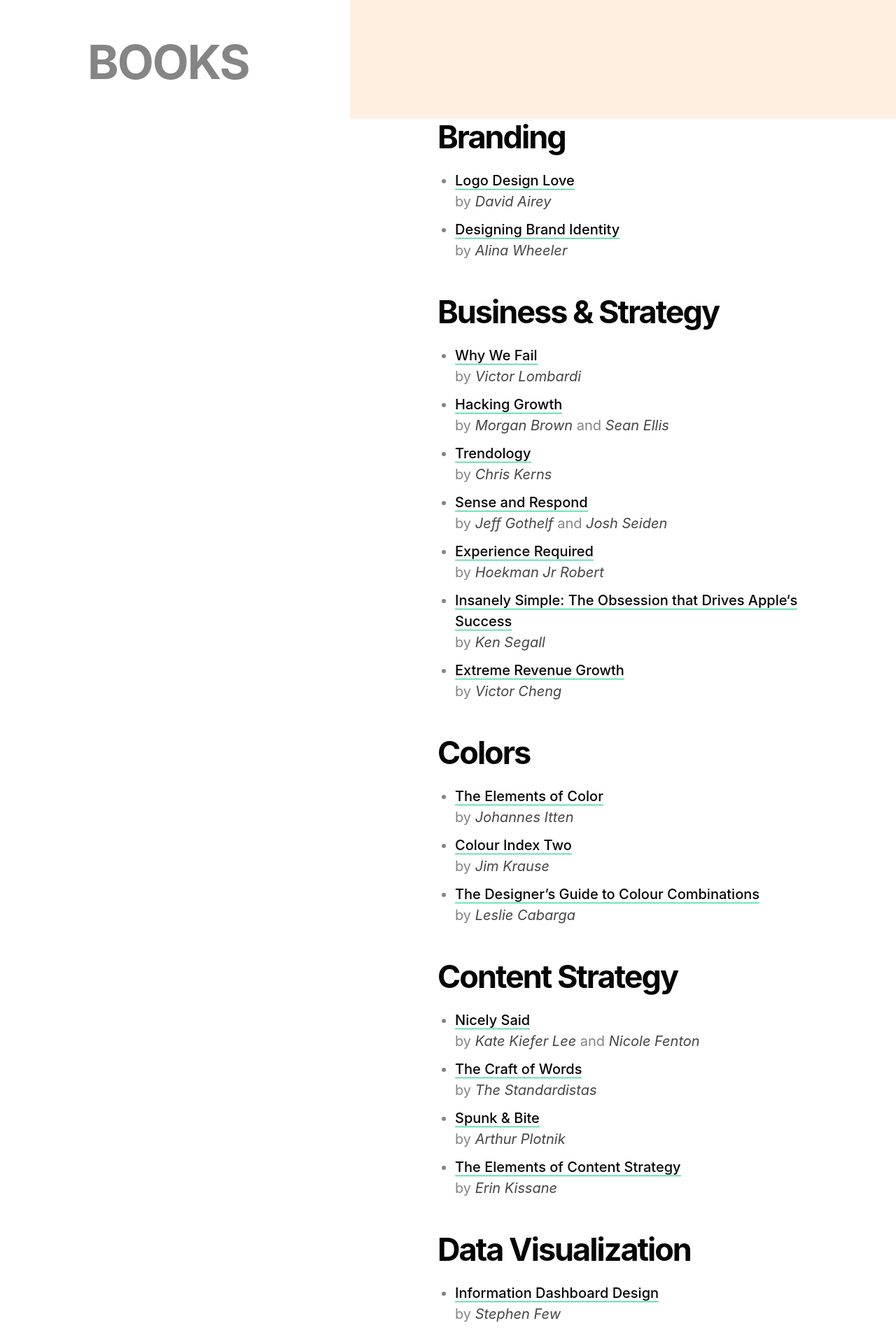
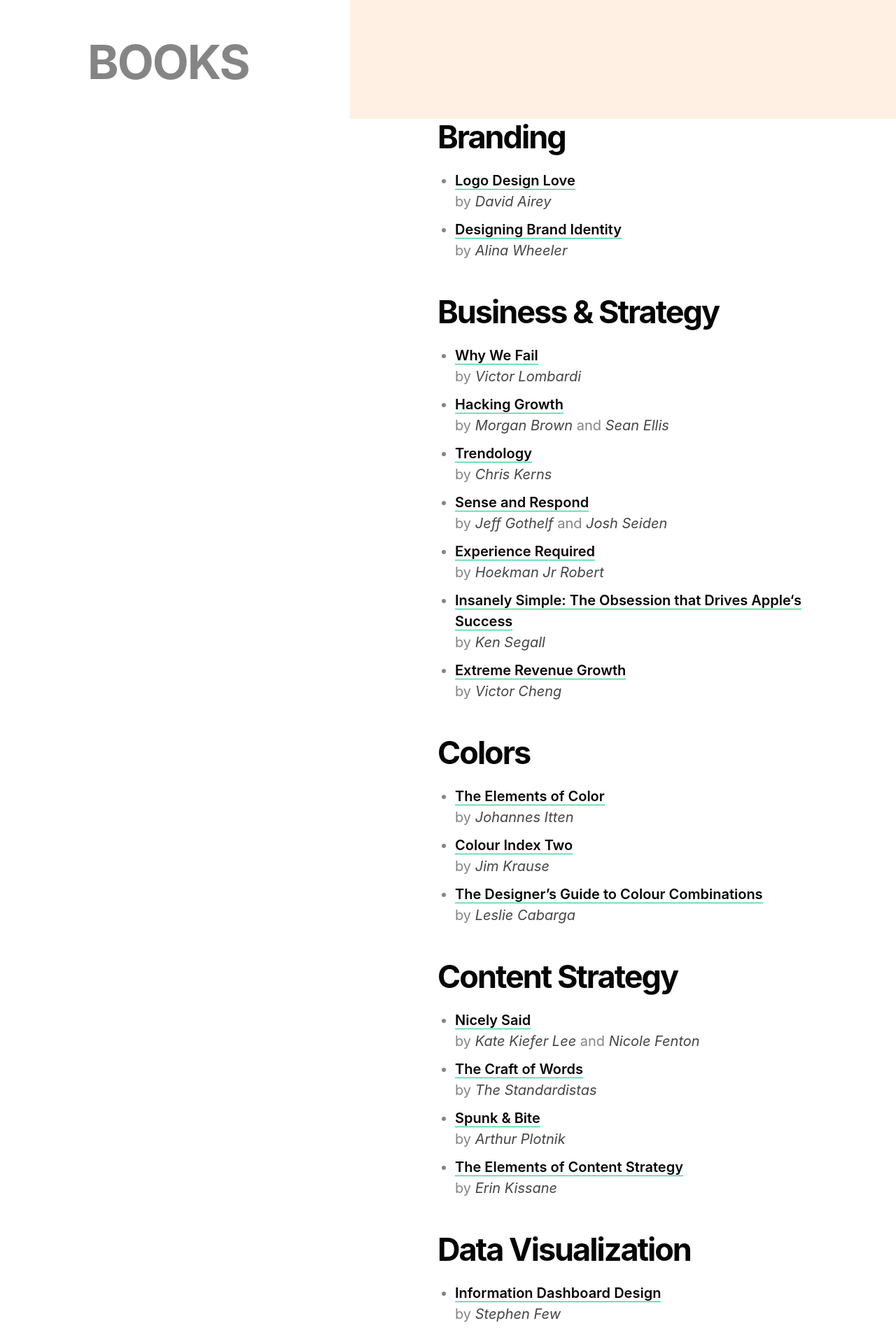
Before and after one commit to harjotgrewal/amrindersandhu, a Jekyll site: the page built from books.html, in a window 1280 px wide. Shown: the part 730-2638 px from the top of the page at 70% size. Built offline with Jekyll 4.4.1, drawn with Linux system fonts in a browser that asks for light colours.

Commit message:
[UPDATE][CSS] Font weight to 600 and breakline only for HD
Co-Authored-By: Amrinder Sandhu <amrinder@designbyanaami.com>

```diff
--- a/_scss/_base-typography.scss
+++ b/_scss/_base-typography.scss
@@ -101,6 +101,10 @@
     font-style: italic;
 }
 
+strong {
+    font-weight: 600;
+}
+
 
 .type-serif {
     font-family: ff-scala-web, serif;
@@ -190,7 +194,7 @@
     a {
         border-color: $theme-bg-bright-3;
         color: $color-grey-darker;
-        font-weight: 500;
+        font-weight: 600;
 
         &:hover {
             border-width: 3px;
--- a/css/styles.css
+++ b/css/styles.css
@@ -579,6 +579,9 @@
 em {
   font-style: italic; }
 
+strong {
+  font-weight: 600; }
+
 .type-serif {
   font-family: ff-scala-web, serif;
   font-weight: 400;
@@ -644,7 +647,7 @@
 .c-books_list a {
   border-color: #01CD7D;
   color: #050505;
-  font-weight: 500; }
+  font-weight: 600; }
   .c-books_list a:hover {
     border-width: 3px; }
 
@@ -1030,22 +1033,6 @@
   -webkit-transform: translateX(100px);
           transform: translateX(100px); }
 
-.type-serif {
-  font-family: ff-scala-web, serif;
-  font-weight: 400;
-  font-style: normal; }
-
-.u-text-size-s {
-  font-size: 20px;
-  line-height: 1.5; }
-
-.u-text-style-5 {
-  color: #858585;
-  font-size: 20px;
-  letter-spacing: 5px;
-  line-height: 1.5;
-  margin-top: 15px;
-  text-transform: uppercase; }
-
-.u-break_line--hd {
-  display: block; }
+@media screen and (min-width: 1139px) {
+  .u-break_line--hd {
+    display: block; } }
```
Also changed, not shown: _scss/_trumps-utilities.scss (+4 -26 lines), 1 other file.
